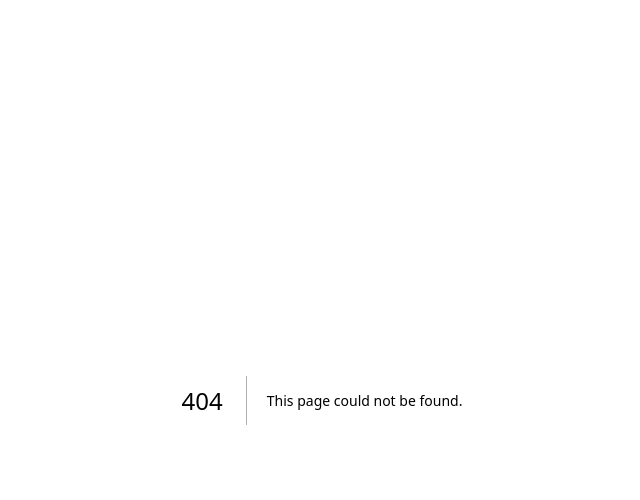
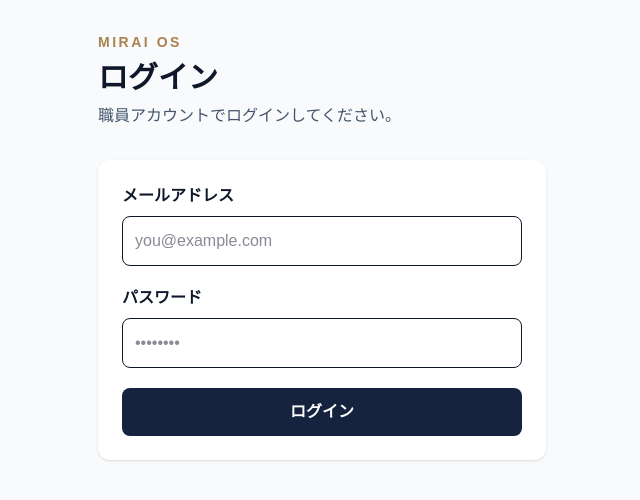
Before and after one commit to miraisakakibarajun-hub/mirai-os, a Next.js app: page /login in a window 1280 px wide. Before the commit this address had no page. Shown: the top 500 px of the page, without its empty margins (318-958 px from the left). Built offline with nearby package versions, Linux system fonts and the light colour scheme.

Commit message:
feat(auth): Supabase認証基盤の実装（ログイン/ログアウト、AI-2026-037 Phase1工程4）

```diff
--- /dev/null
+++ b/app/components/LogoutButton.tsx
@@ -0,0 +1,31 @@
+"use client";
+
+import { useRouter } from "next/navigation";
+import { useState } from "react";
+import { createClient } from "@/lib/supabase/client";
+
+export default function LogoutButton() {
+  const router = useRouter();
+  const [isLoggingOut, setIsLoggingOut] = useState(false);
+
+  async function handleLogout() {
+    setIsLoggingOut(true);
+
+    const supabase = createClient();
+    await supabase.auth.signOut();
+
+    router.push("/login");
+    router.refresh();
+  }
+
+  return (
+    <button
+      type="button"
+      onClick={handleLogout}
+      disabled={isLoggingOut}
+      className="text-xs font-semibold text-[#D8C4A5] underline disabled:opacity-60"
+    >
+      {isLoggingOut ? "ログアウト中..." : "ログアウト"}
+    </button>
+  );
+}
--- /dev/null
+++ b/app/login/page.tsx
@@ -0,0 +1,102 @@
+"use client";
+
+import { useState } from "react";
+import { useRouter } from "next/navigation";
+import type { FormEvent } from "react";
+import { createClient } from "@/lib/supabase/client";
+
+export default function LoginPage() {
+  const router = useRouter();
+  const [errorMessage, setErrorMessage] = useState<string | null>(null);
+  const [isSubmitting, setIsSubmitting] = useState(false);
+
+  async function handleSubmit(event: FormEvent<HTMLFormElement>) {
+    event.preventDefault();
+    setErrorMessage(null);
+    setIsSubmitting(true);
+
+    const formData = new FormData(event.currentTarget);
+    const email = String(formData.get("email") ?? "");
+    const password = String(formData.get("password") ?? "");
+
+    const supabase = createClient();
+
+    const { error } = await supabase.auth.signInWithPassword({
+      email,
+      password,
+    });
+
+    setIsSubmitting(false);
+
+    if (error) {
+      setErrorMessage(
+        "ログインできませんでした。メールアドレスとパスワードをご確認ください。"
+      );
+      return;
+    }
+
+    router.push("/");
+    router.refresh();
+  }
+
+  return (
+    <main className="min-h-screen bg-slate-50 p-8 text-slate-900">
+      <div className="mx-auto max-w-md">
+        <p className="text-sm font-semibold tracking-[0.18em] text-[#A9824F]">
+          MIRAI OS
+        </p>
+
+        <h1 className="mt-2 text-3xl font-bold">ログイン</h1>
+
+        <p className="mt-2 text-slate-600">
+          職員アカウントでログインしてください。
+        </p>
+
+        <form
+          className="mt-8 space-y-5 rounded-xl bg-white p-6 shadow"
+          onSubmit={handleSubmit}
+        >
+          <label className="block">
+            <span className="font-semibold">メールアドレス</span>
+
+            <input
+              type="email"
+              name="email"
+              required
+              autoComplete="email"
+              className="mt-2 w-full rounded-lg border p-3"
+              placeholder="you@example.com"
+            />
+          </label>
+
+          <label className="block">
+            <span className="font-semibold">パスワード</span>
+
+            <input
+              type="password"
+              name="password"
+              required
+              autoComplete="current-password"
+              className="mt-2 w-full rounded-lg border p-3"
+              placeholder="••••••••"
+            />
+          </label>
+
+          {errorMessage && (
+            <p className="text-sm font-semibold text-red-600">
+              {errorMessage}
+            </p>
+          )}
+
+          <button
+            type="submit"
+            disabled={isSubmitting}
+            className="w-full rounded-lg bg-[#16233F] px-6 py-3 font-semibold text-white disabled:opacity-60"
+          >
+            {isSubmitting ? "ログイン中..." : "ログイン"}
+          </button>
+        </form>
+      </div>
+    </main>
+  );
+}
--- a/app/page.tsx
+++ b/app/page.tsx
@@ -1,4 +1,6 @@
 import Link from "next/link";
+import LogoutButton from "./components/LogoutButton";
+import { createClient } from "@/lib/supabase/server";
 
 const menuItems = [
   {
@@ -39,7 +41,11 @@ const menuItems = [
   },
 ];
 
-export default function Home() {
+export default async function Home() {
+  const supabase = await createClient();
+  const {
+    data: { user },
+  } = await supabase.auth.getUser();
   return (
     <main className="min-h-screen bg-[#F4F5F7] text-[#16233F]">
       <header className="border-b border-[#A9824F]/40 bg-[#16233F] text-white">
@@ -55,7 +61,20 @@ export default function Home() {
 
           <div className="text-right">
             <p className="text-sm text-[#D8C4A5]">相談支援AIシステム</p>
-            <p className="mt-1 text-xs text-white/60">Development Ver.0.1</p>
+
+            {user ? (
+              <div className="mt-1 flex items-center justify-end gap-3">
+                <p className="text-xs text-white/60">{user.email}</p>
+                <LogoutButton />
+              </div>
+            ) : (
+              <Link
+                href="/login"
+                className="mt-1 inline-block text-xs text-white/60 underline"
+              >
+                ログイン
+              </Link>
+            )}
           </div>
         </div>
       </header>
--- /dev/null
+++ b/lib/supabase/client.ts
@@ -0,0 +1,12 @@
+import { createBrowserClient } from "@supabase/ssr";
+
+/**
+ * ブラウザ（クライアントコンポーネント）から使うSupabaseクライアント。
+ * anon keyのみを使用し、service role keyはここでは絶対に使わない。
+ */
+export function createClient() {
+  return createBrowserClient(
+    process.env.NEXT_PUBLIC_SUPABASE_URL!,
+    process.env.NEXT_PUBLIC_SUPABASE_ANON_KEY!
+  );
+}
--- /dev/null
+++ b/lib/supabase/server.ts
@@ -0,0 +1,35 @@
+import { createServerClient } from "@supabase/ssr";
+import { cookies } from "next/headers";
+
+/**
+ * サーバー（Server Component / Server Action）から使うSupabaseクライアント。
+ * こちらもanon keyのみを使用する。ログインセッションはCookie経由で管理される。
+ * service role keyは、将来的に管理者専用の処理が必要になった場合のみ、
+ * 別の専用クライアント（lib/supabase/admin.ts等）として切り出して扱う。
+ */
+export async function createClient() {
+  const cookieStore = await cookies();
+
+  return createServerClient(
+    process.env.NEXT_PUBLIC_SUPABASE_URL!,
+    process.env.NEXT_PUBLIC_SUPABASE_ANON_KEY!,
+    {
+      cookies: {
+        getAll() {
+          return cookieStore.getAll();
+        },
+        setAll(cookiesToSet) {
+          try {
+            cookiesToSet.forEach(({ name, value, options }) =>
+              cookieStore.set(name, value, options)
+            );
+          } catch {
+            // Server Componentから呼ばれた場合、Cookieの書き込みはできない。
+            // ミドルウェアでセッションを更新している場合は無視してよいエラーのため、
+            // ここでは何もしない。
+          }
+        },
+      },
+    }
+  );
+}
--- a/package.json
+++ b/package.json
@@ -9,6 +9,8 @@
     "lint": "eslint"
   },
   "dependencies": {
+    "@supabase/ssr": "^0.12.4",
+    "@supabase/supabase-js": "^2.112.3",
     "next": "16.2.12",
     "react": "19.2.4",
     "react-dom": "19.2.4"
```
Also changed, not shown: 1 other file (tests, documents, lock files or other folders).
